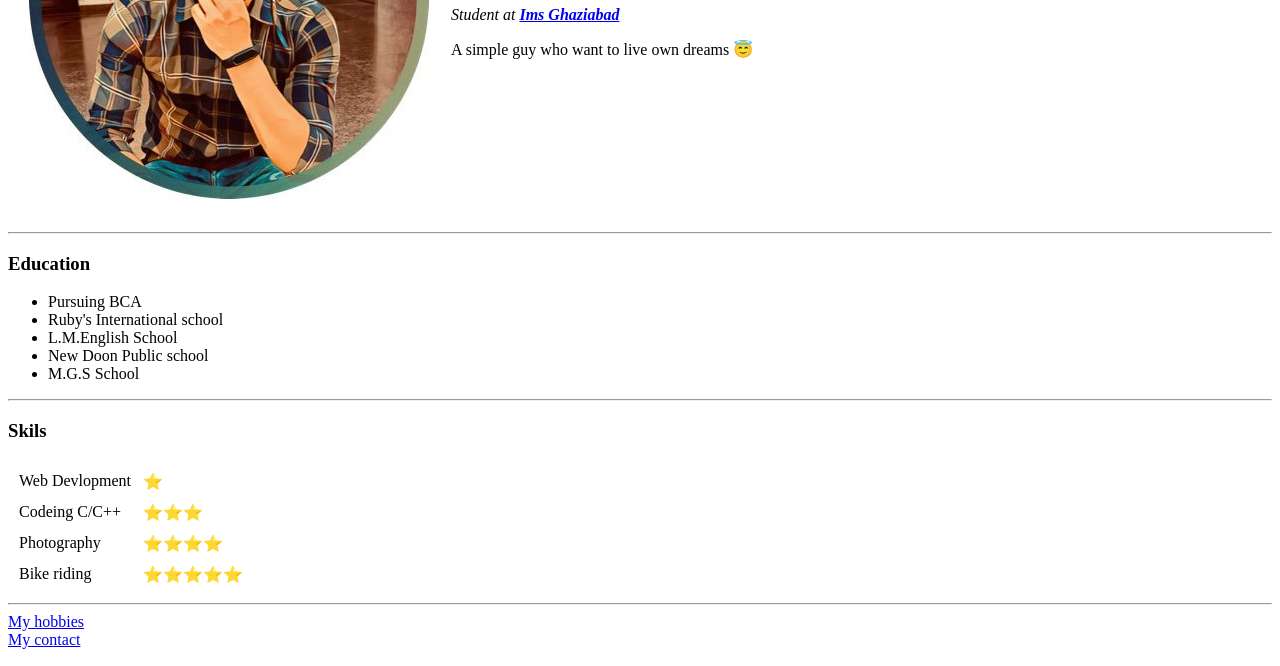
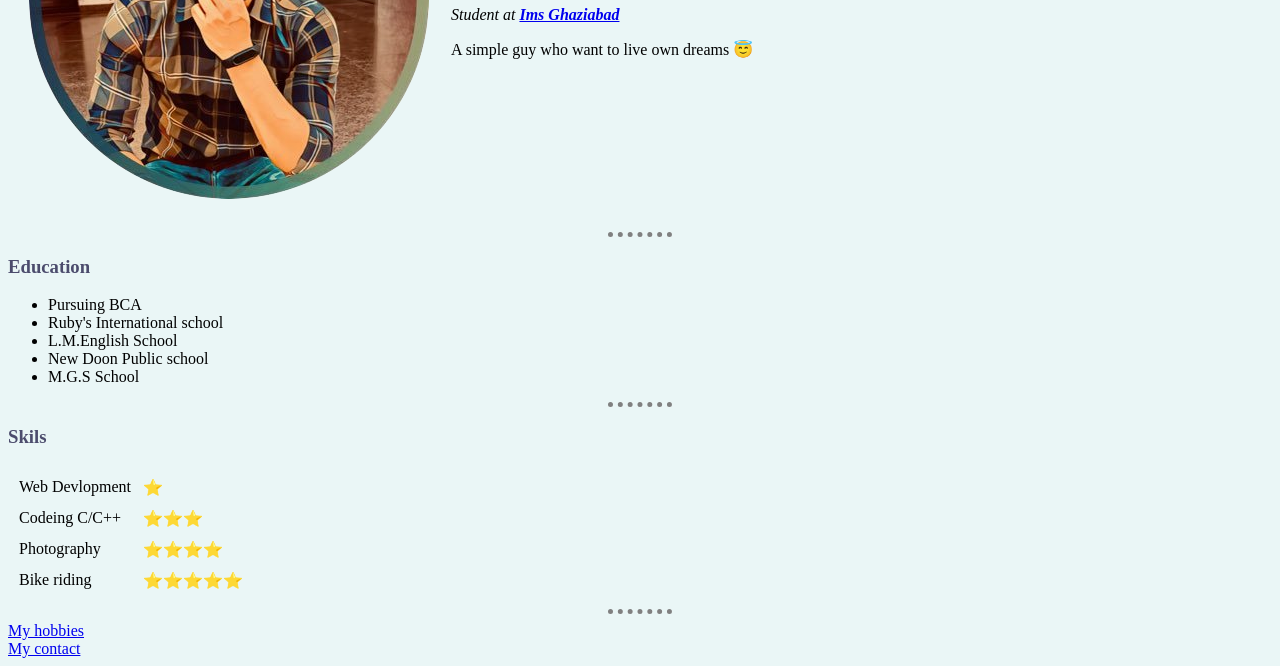
Before and after one commit to j0ker7h/cv, a plain HTML site: page index.html in a window 1280 px wide. Shown: the part 230-896 px from the top of the page. Drawn offline with Linux system fonts and the light colour scheme; files whose address does not match are found by name.

Commit message:
Update index.html

```diff
--- a/index.html
+++ b/index.html
@@ -3,6 +3,7 @@
   <head>
     <meta charset="utf-8">
     <title>😉Raj's persnol site</title>
+    <link rel="stylesheet" href="B:\Web Devlopment\HTML-Presnol site\css\styles.css">
   </head>
   <body>
     <table cellspacing="20">
```
